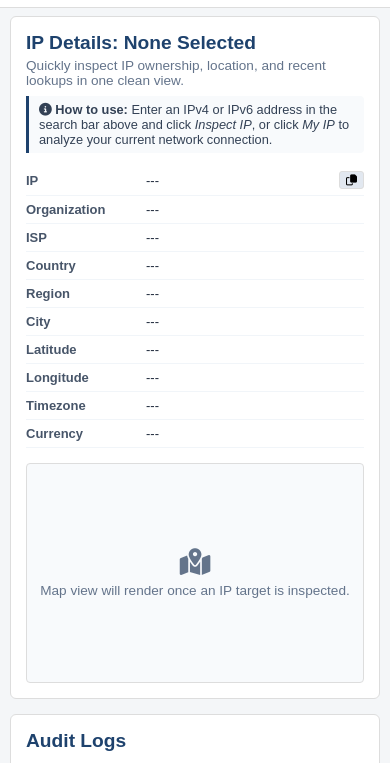
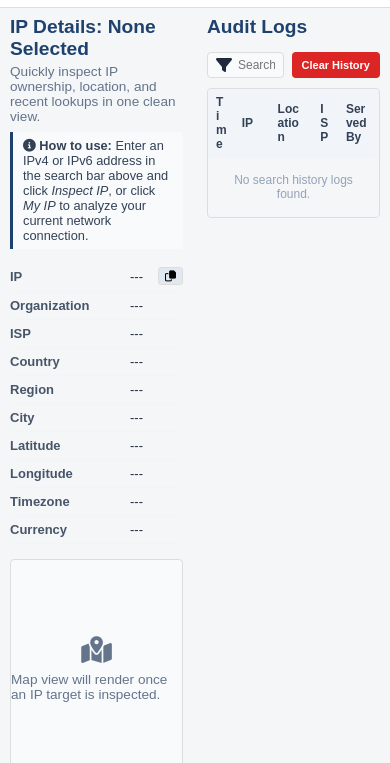
Before and after one commit to gunnogere/iplooker_by_gunnogere, a website: page public/index.html in a window 390 px wide. Shown: the part 74-837 px from the top of the page. Drawn offline with Linux system fonts and the light colour scheme; no server answers.

Commit message:
fix: update layout of content section to use grid for better responsiveness

```diff
--- a/public/style.css
+++ b/public/style.css
@@ -122,15 +122,16 @@ body {
 }
 
 .content {
-    display: flex;
-    gap: 15px;
+    display: grid;
+    grid-template-columns: repeat(2, 1fr); /* 50% / 50% split */
+    gap: 1.5rem; /* Space between the two cards */
+    width: 100%;
 }
 
-.hero-card, .audit-card {
-    background: var(--white);
-    border: 1px solid var(--border);
-    border-radius: 6px;
-    padding: 15px;
+.hero-card,
+.audit-card {
+    min-width: 0; /* Prevents overflow content (like long tables) from pushing column width */
+    width: 100%;
 }
 
 .hero-card {
```
